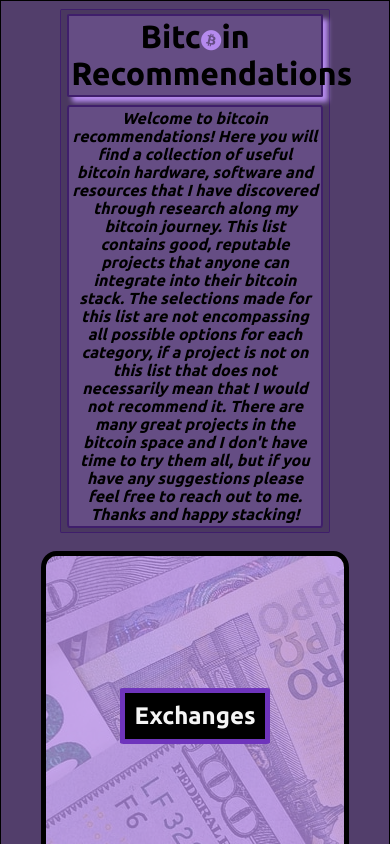
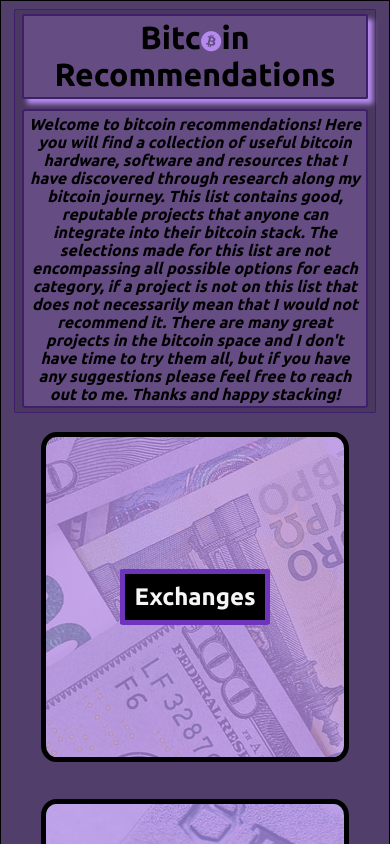
Before and after one commit to secondl1ght-projects/bitcoinrecommend, a React (Create React App) app: page / in a window 390 px wide. Shown: the top 844 px of the page. Built offline with nearby package versions, Linux system fonts and the light colour scheme.

Commit message:
Adjust media query

```diff
--- a/src/App.css
+++ b/src/App.css
@@ -228,4 +228,8 @@
   #books {
     margin-bottom: 10%;
   }
+
+  #header {
+    width: 95%;
+  }
 }
```
